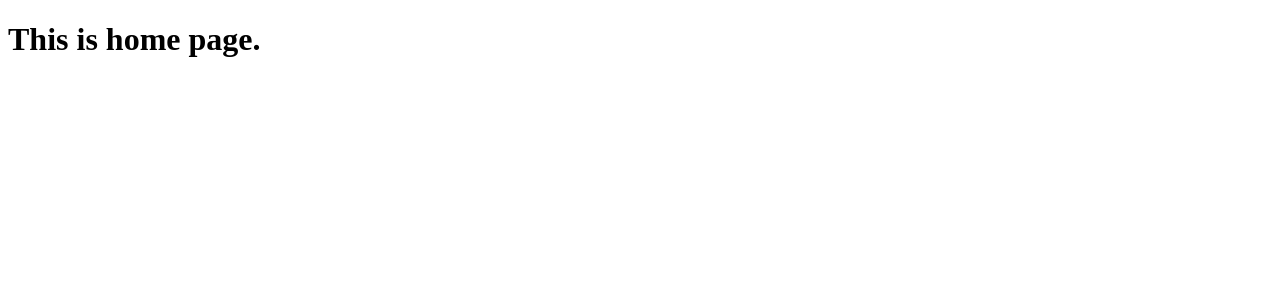
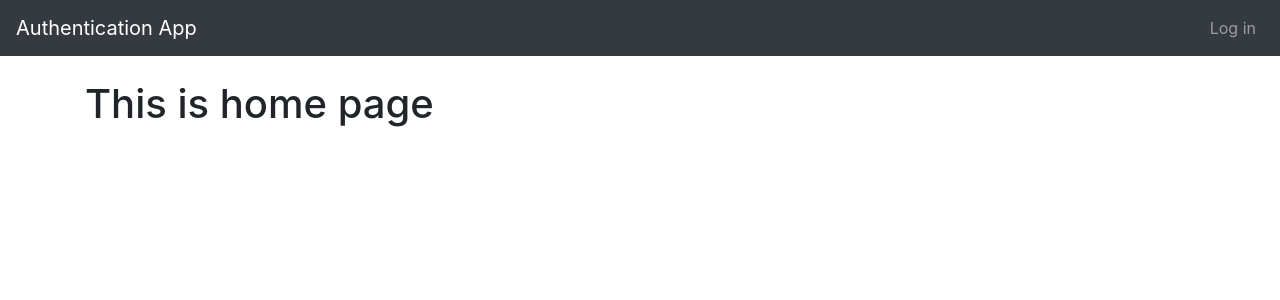
Before and after one commit to DeepayanMallick/Django_Auth, a Django app: page / in a window 1280 px wide. Shown: the top 300 px of the page. Run offline with Django 3.2, Linux system fonts and the light colour scheme; some libraries are stand-ins or nearby versions.

Commit message:
adding base.html file

```diff
--- /dev/null
+++ b/authenticate/templates/authenticate/base.html
@@ -0,0 +1,40 @@
+<!doctype html>
+<html lang="en">
+  <head>
+    <!-- Required meta tags -->
+    <meta charset="utf-8">
+    <meta name="viewport" content="width=device-width, initial-scale=1, shrink-to-fit=no">
+
+    <!-- Bootstrap CSS -->
+    <link rel="stylesheet" href="https://stackpath.bootstrapcdn.com/bootstrap/4.1.3/css/bootstrap.min.css" integrity="sha384-MCw98/SFnGE8fJT3GXwEOngsV7Zt27NXFoaoApmYm81iuXoPkFOJwJ8ERdknLPMO" crossorigin="anonymous">
+
+    <title>Deepayan Mallick</title>
+  </head>
+  <body>
+      <nav class="navbar navbar-expand-lg navbar-dark bg-dark">
+          <a class="navbar-brand" href="{% url 'home' %}">Authentication App</a>
+          <button class="navbar-toggler" type="button" data-toggle="collapse" data-target="#navbarSupportedContent" aria-controls="navbarSupportedContent" aria-expanded="false" aria-label="Toggle navigation">
+            <span class="navbar-toggler-icon"></span>
+          </button>
+
+          <div class="collapse navbar-collapse" id="navbarSupportedContent">
+            <ul class="navbar-nav ml-auto">
+              <li class="nav-item">
+                <a class="nav-link" href="#">Log in</a>
+              </li>
+            </ul>
+          </div>
+        </nav>
+    <br>
+    <div class="container">
+        {% block content %}
+        {% endblock %}
+    </div>
+
+    <!-- Optional JavaScript -->
+    <!-- jQuery first, then Popper.js, then Bootstrap JS -->
+    <script src="https://code.jquery.com/jquery-3.3.1.slim.min.js" integrity="sha384-q8i/X+965DzO0rT7abK41JStQIAqVgRVzpbzo5smXKp4YfRvH+8abtTE1Pi6jizo" crossorigin="anonymous"></script>
+    <script src="https://cdnjs.cloudflare.com/ajax/libs/popper.js/1.14.3/umd/popper.min.js" integrity="sha384-ZMP7rVo3mIykV+2+9J3UJ46jBk0WLaUAdn689aCwoqbBJiSnjAK/l8WvCWPIPm49" crossorigin="anonymous"></script>
+    <script src="https://stackpath.bootstrapcdn.com/bootstrap/4.1.3/js/bootstrap.min.js" integrity="sha384-ChfqqxuZUCnJSK3+MXmPNIyE6ZbWh2IMqE241rYiqJxyMiZ6OW/JmZQ5stwEULTy" crossorigin="anonymous"></script>
+  </body>
+</html>
--- a/authenticate/templates/authenticate/home.html
+++ b/authenticate/templates/authenticate/home.html
@@ -1,12 +1,4 @@
-<!DOCTYPE html>
-<html lang="en">
-<head>
-    <meta charset="UTF-8">
-    <meta name="viewport" content="width=device-width, initial-scale=1.0">
-    <meta http-equiv="X-UA-Compatible" content="ie=edge">
-    <title>Home</title>
-</head>
-<body>
-    <h1>This is home page.</h1>
-</body>
-</html>
+{% extends "authenticate/base.html" %}
+{% block content %}
+<h1>This is home page</h1>
+{% endblock %}
```
